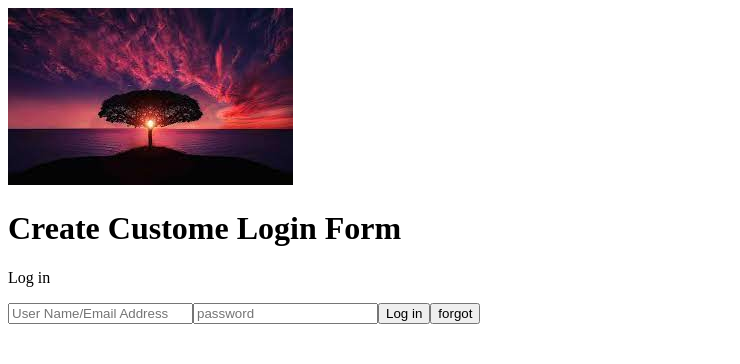
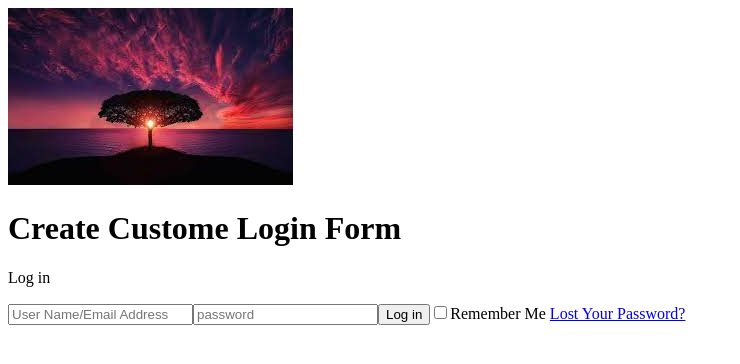
Before and after one commit to Lyndley/angularProject-Assignment8, an Angular app: page / in a window 1280 px wide. Shown: the top 364 px of the page, without its empty margins (0-740 px from the left). Built offline with nearby package versions, Linux system fonts and the light colour scheme.

Commit message:
third commit

```diff
--- a/src/app/login/login.component.html
+++ b/src/app/login/login.component.html
@@ -8,6 +8,7 @@
         <input type="text" placeholder="User Name/Email Address">
         <input type="text" placeholder="password">
         <button type="submit">Log in</button>
-        <button>forgot</button>
+        <input type="checkbox">Remember Me
+        <a href="#">Lost Your Password?</a>
     </div>
 </div>
```
